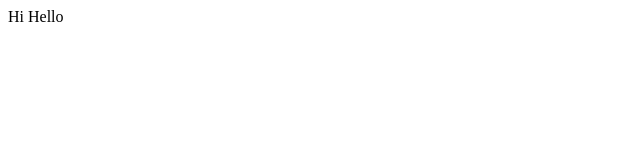
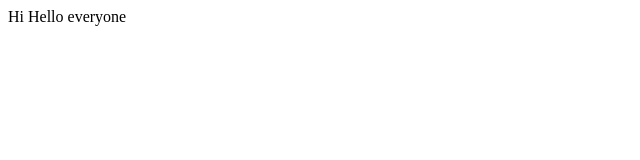
Before and after one commit to SUBRATADEY602/Java-Tutorial, a plain HTML site: page index.html in a window 1280 px wide. Shown: the full height of the page, 0-640 px from the left. Drawn offline with Linux system fonts and the light colour scheme.

Commit message:
body paragraph is chnged

```diff
--- a/index.html
+++ b/index.html
@@ -7,6 +7,6 @@
     <title>Hello</title>
 </head>
 <body>
-    Hi Hello
+    Hi Hello everyone
 </body>
 </html>
```
